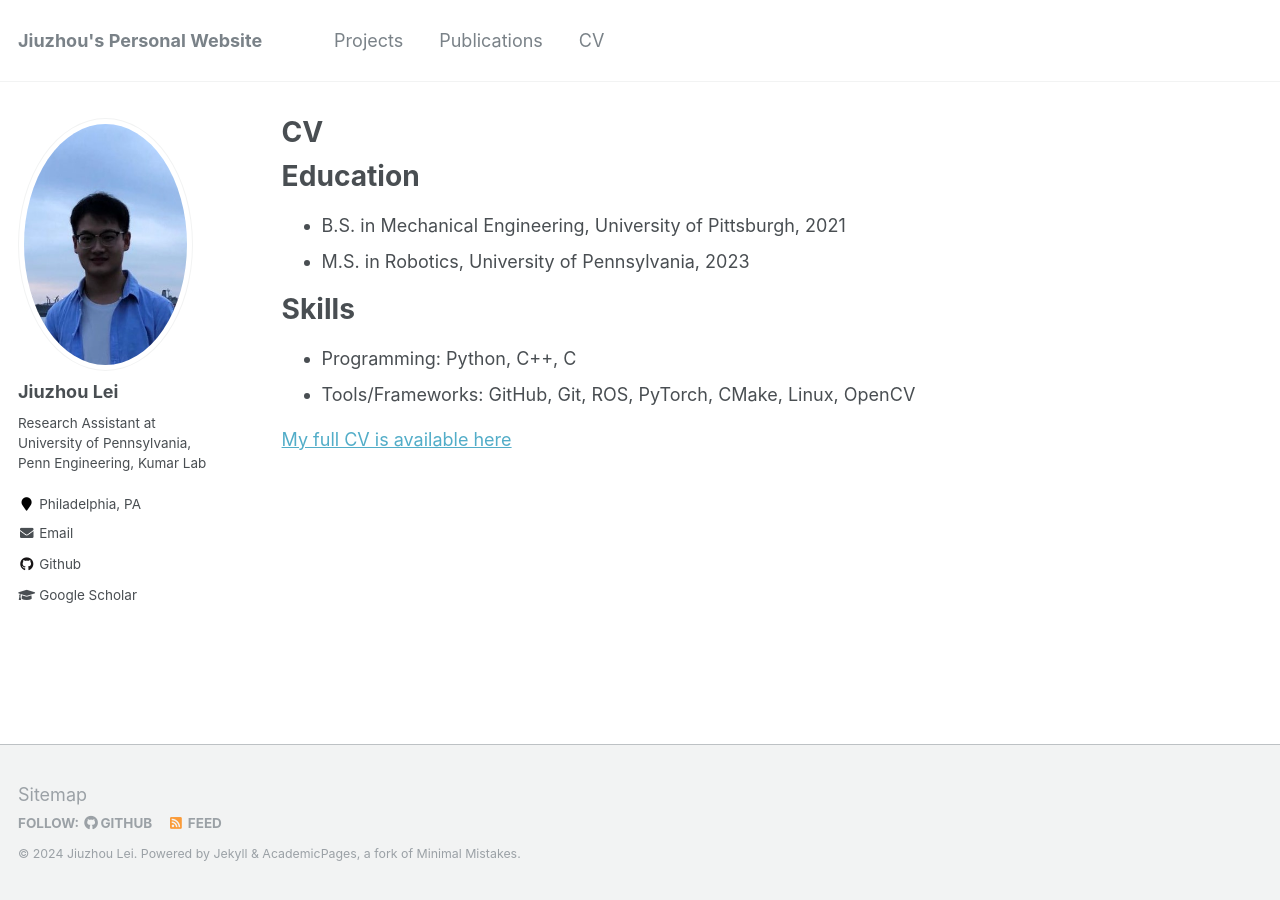
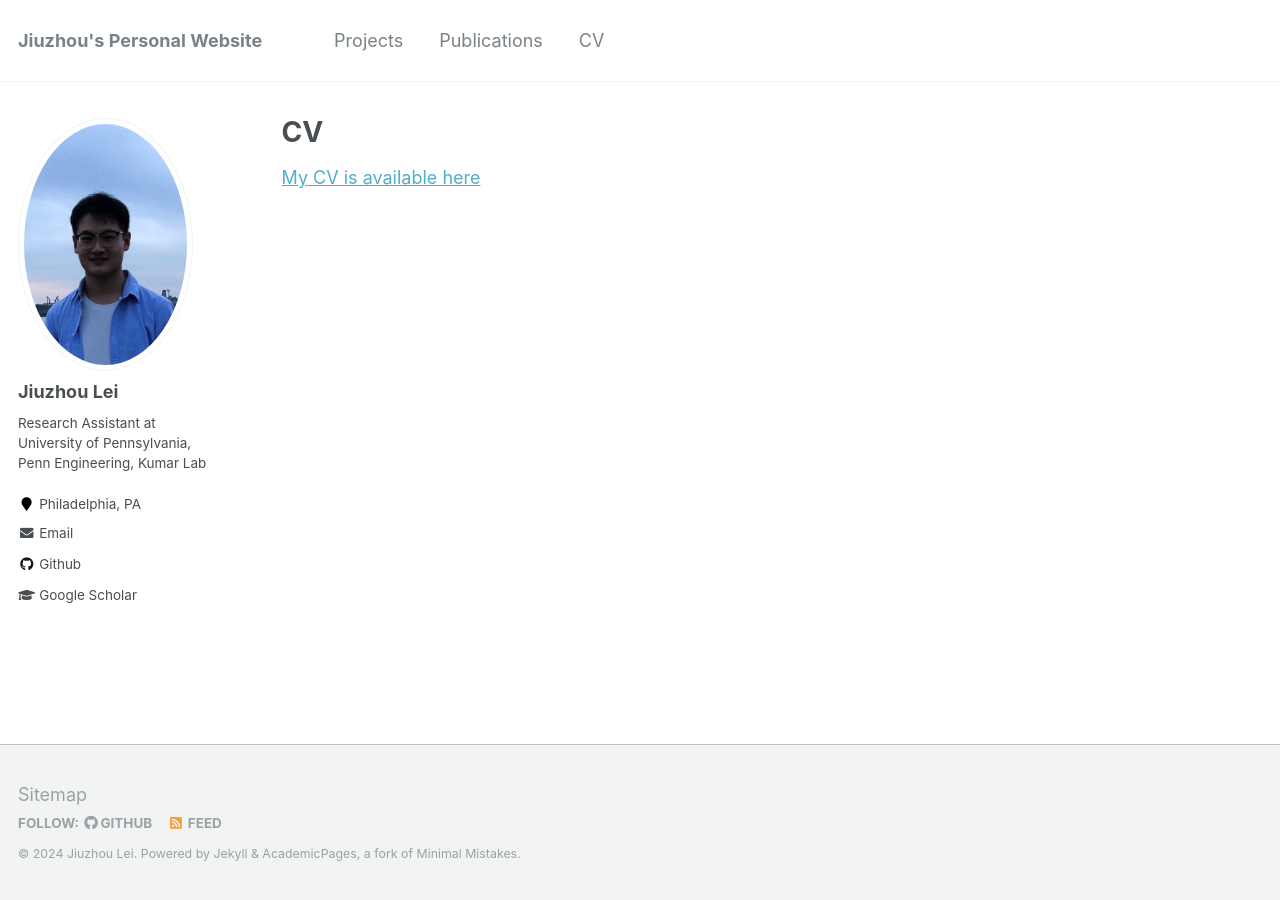
Before and after one commit to RollingOat/jiuzhou_lei.github.io, a Jekyll site: the page built from _pages/cv.md, in a window 1280 px wide. Built offline with Jekyll 4.4.1, drawn with Linux system fonts in a browser that asks for light colours.

Commit message:
Update cv.md

```diff
--- a/_pages/cv.md
+++ b/_pages/cv.md
@@ -9,14 +9,4 @@ redirect_from:
 
 {% include base_path %}
 
-Education
-======
-* B.S. in Mechanical Engineering, University of Pittsburgh, 2021
-* M.S. in Robotics, University of Pennsylvania, 2023
-
-Skills
-======
-* Programming: Python, C++, C
-* Tools/Frameworks: GitHub, Git, ROS, PyTorch, CMake, Linux, OpenCV
-
-[My full CV is available here](https://drive.google.com/file/d/1ilEOdzyl7Thg5yJsRh2zejdjUBDDrdBo/view?usp=sharing)
+[My CV is available here](https://drive.google.com/file/d/1ilEOdzyl7Thg5yJsRh2zejdjUBDDrdBo/view?usp=sharing)
```
